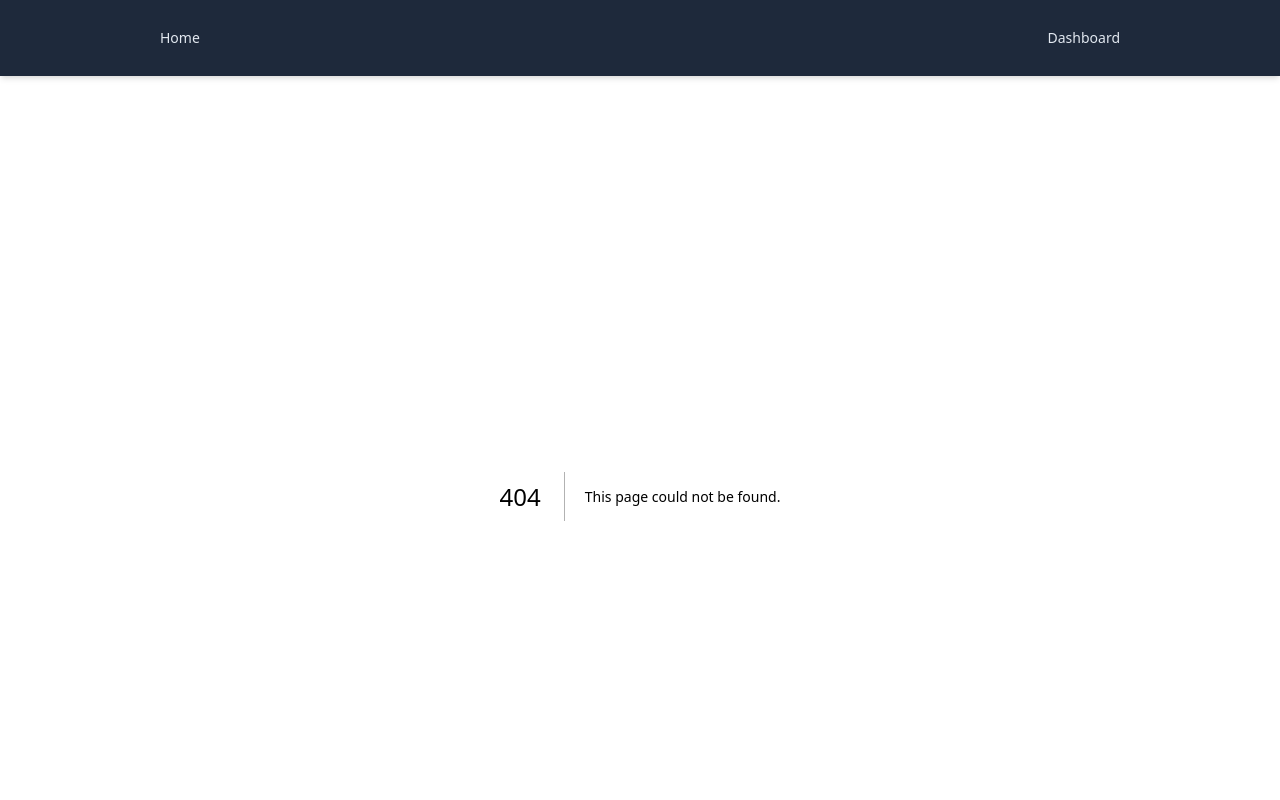
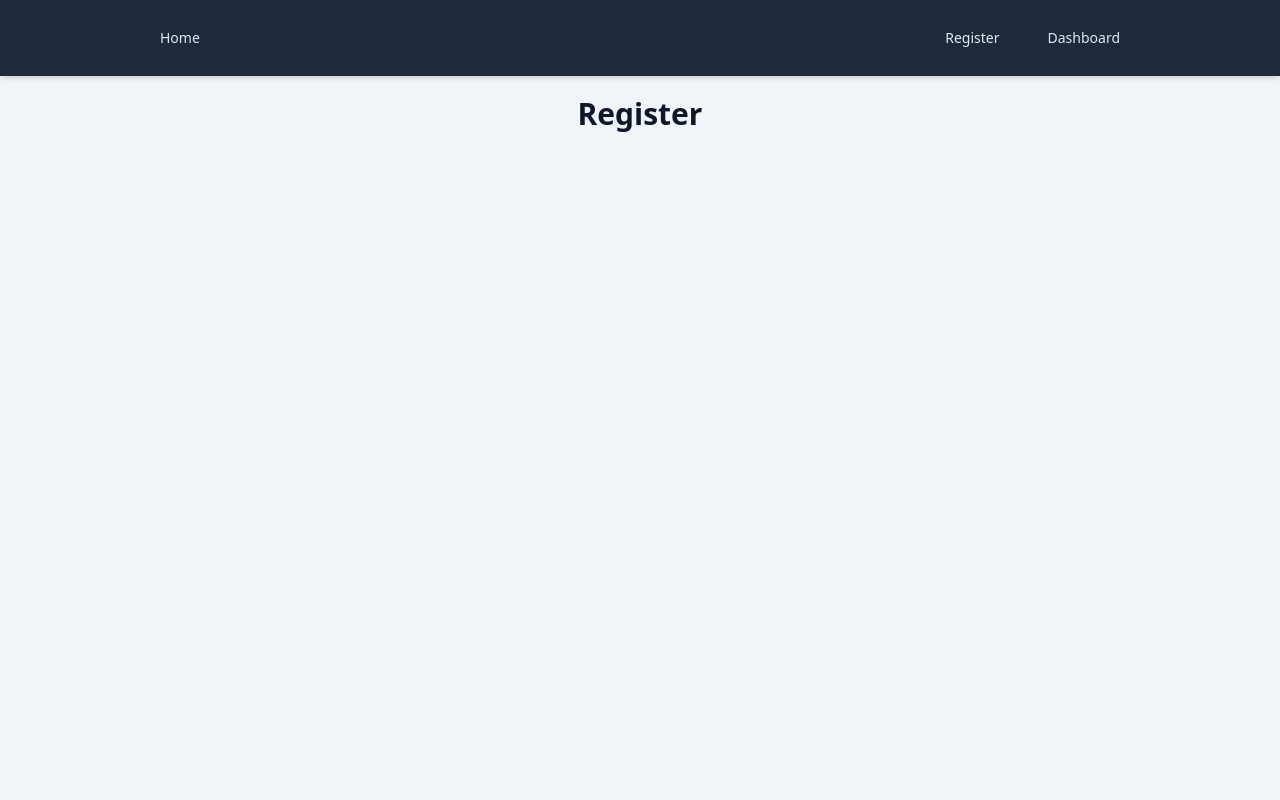
Before and after one commit to KelvinMutuku/next_blog, a Next.js app: page /register in a window 1280 px wide. Before the commit this address had no page. Shown: the top 800 px of the page. Built offline with nearby package versions, Linux system fonts and the light colour scheme.

Commit message:
Added (auth) folder

```diff
--- /dev/null
+++ b/src/app/(auth)/register/page.jsx
@@ -0,0 +1,7 @@
+export default function Register() {
+    return (
+        <div>
+            <h1 className="title">Register</h1>
+        </div>
+    );
+}
--- a/src/app/dashboard/layout.jsx
+++ /dev/null
@@ -1,8 +0,0 @@
-export default function DashboardLayout({children}) {
-    return (
-        <div>
-            <h1>Dashboard Layout</h1>
-            <div>{children}</div>
-        </div>
-    )
-}
--- a/src/app/dashboard/user/page.jsx
+++ /dev/null
@@ -1,3 +0,0 @@
-export default function UserPage() {
-    return <h1>USER PAGE</h1>;
-}
--- a/src/app/layout.jsx
+++ b/src/app/layout.jsx
@@ -8,7 +8,10 @@ export default function RootLayout({ children }) {
         <header>
           <nav>
             <Link className="nav-link" href="/">Home</Link>
+            <div>
+            <Link className="nav-link" href="/register">Register</Link>
             <Link className="nav-link" href="/dashboard">Dashboard</Link>
+            </div>
           </nav>
         </header>
 
--- a/src/app/page.jsx
+++ b/src/app/page.jsx
@@ -1,5 +1,3 @@
-import Image from "next/image";
-
 export default function Home() {
   return (
     <div>
```
